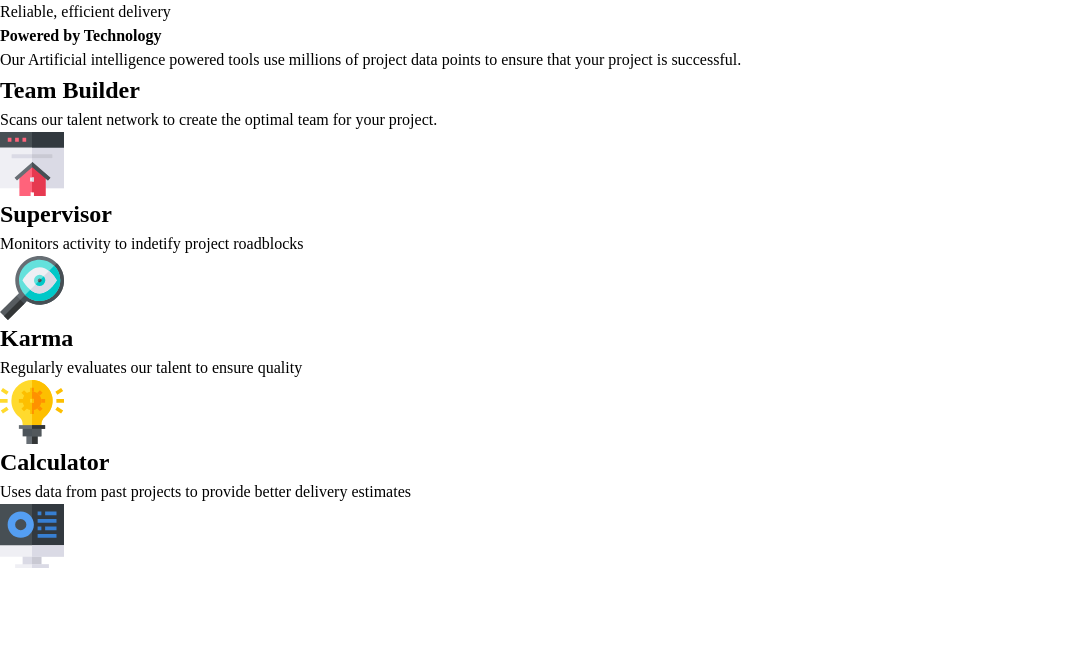
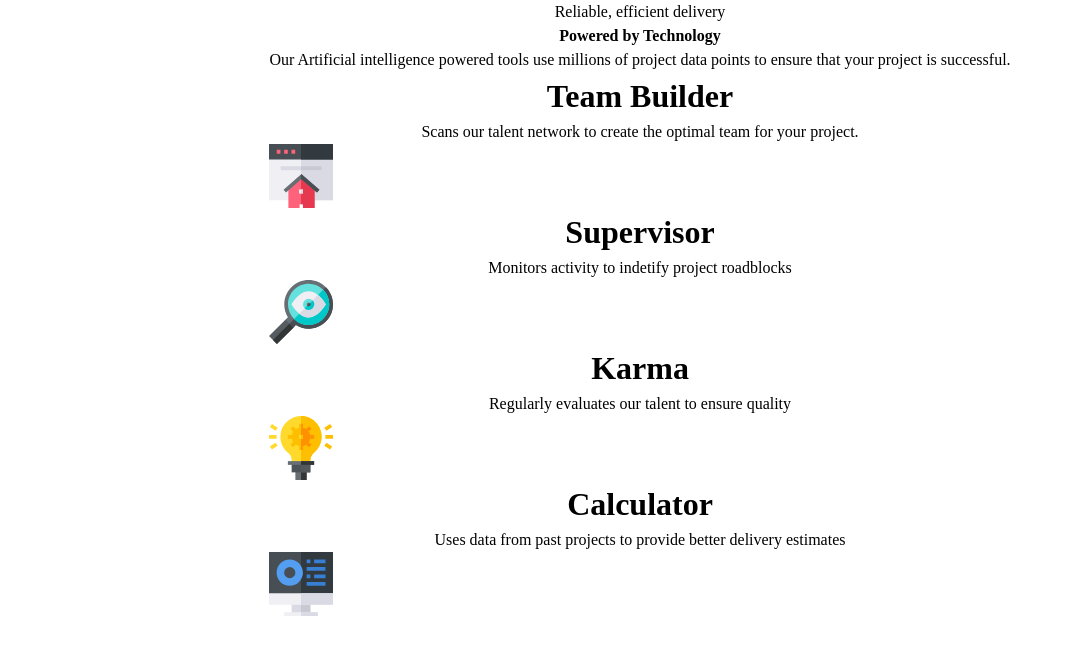
Before and after one commit to FHernandez08/FourCardFeatureSection, a plain HTML site: page index.html in a window 1280 px wide. Shown: the whole page, without its empty margins (0-1073 px from the left). Drawn offline with Linux system fonts and the light colour scheme.

Commit message:
updated work for the project

```diff
--- a/index.html
+++ b/index.html
@@ -23,25 +23,25 @@
       Our Artificial intelligence powered tools use millions of project data points to ensure that your project is successful.
     </p>
   </section>
-  <article class="team-builder">
+  <div class="team-builder">
     <h1>Team Builder</h1>
     <p>Scans our talent network to create the optimal team for your project.</p>
     <img src="/images/icon-team-builder.svg" alt="website image with a house to signify team bulding">
-  </article>
-  <article class="supervisor">
+  </div>
+  <div class="supervisor">
     <h1>Supervisor</h1>
     <p>Monitors activity to indetify project roadblocks</p>
     <img src="/images/icon-supervisor.svg" alt="magnifying glass with eye to represent the monitoring">
-  </article>
-  <article class="karma">
+  </div>
+  <div class="karma">
     <h1>Karma</h1>
     <p>Regularly evaluates our talent to ensure quality</p>
     <img src="/images/icon-karma.svg" alt="lightbulb to display that the quality is always good">
-  </article>
-  <article class="calculator">
+  </div>
+  <div class="calculator">
     <h1>Calculator</h1>
     <p>Uses data from past projects to provide better delivery estimates</p>
     <img src="/images/icon-calculator.svg" alt="displays a monitor to show that the projects would be used to improve quality">
-  </article>
+  </div>
 </body>
 </html>
--- a/style.css
+++ b/style.css
@@ -79,3 +79,10 @@ h6 {
   --fw-regular: 400;
   --fw-semibold: 600;
 }
+
+body {
+  width: auto;
+  display: grid;
+  justify-content: center;
+  text-align: center;
+}
```
